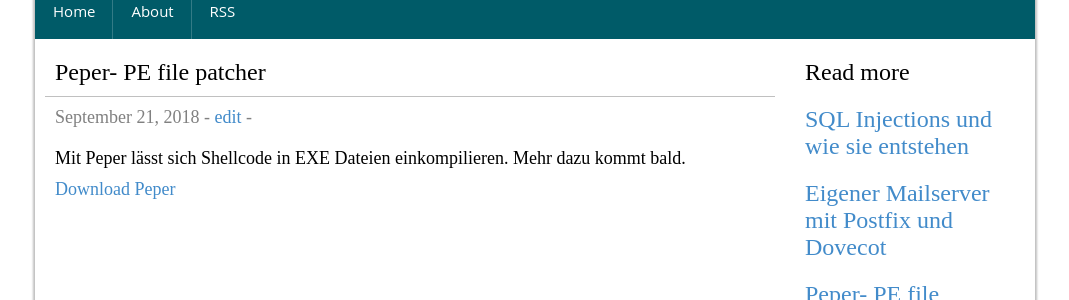
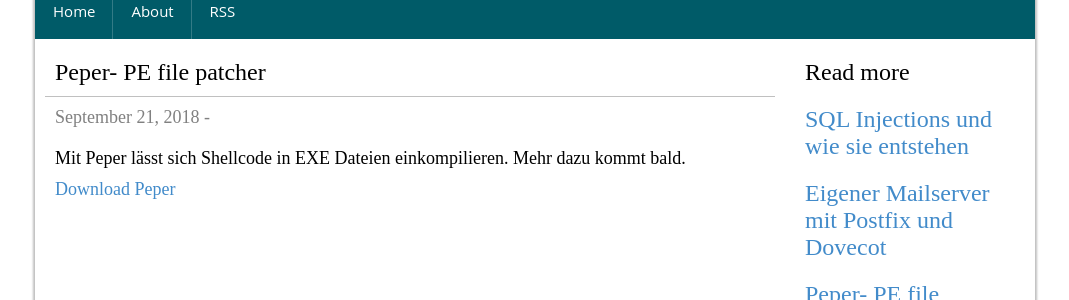
Before and after one commit to mbrain/zarat.github.io, a Jekyll site: the page built from _posts/2018-09-21-Peper-file-patcher.markdown, in a window 1280 px wide. Shown: the part 184-484 px from the top of the page, without its empty margins (105-1174 px from the left). Built offline with Jekyll 4.4.1, drawn with Linux system fonts in a browser that asks for light colours.

Commit message:
Update post.html

```diff
--- a/_layouts/post.html
+++ b/_layouts/post.html
@@ -10,7 +10,6 @@
       {{ page.date | date: "%B" }}
       {{ page.date | date: "%d" }},
       {{ page.date | date: "%Y" }} -
-      <a target="_blank" href="//github.com/{{ site.github_username }}/{{ site.github_username }}.github.io/edit/master/{{ page.path }}" target="_blank">edit</a> -
       {% for tag in page.tags %}{% capture tag_name %}{{ tag }}{% endcapture %}
             <a href="/tag/{{ tag_name }}">{{ tag_name }}</a>
       {% endfor %}
```
